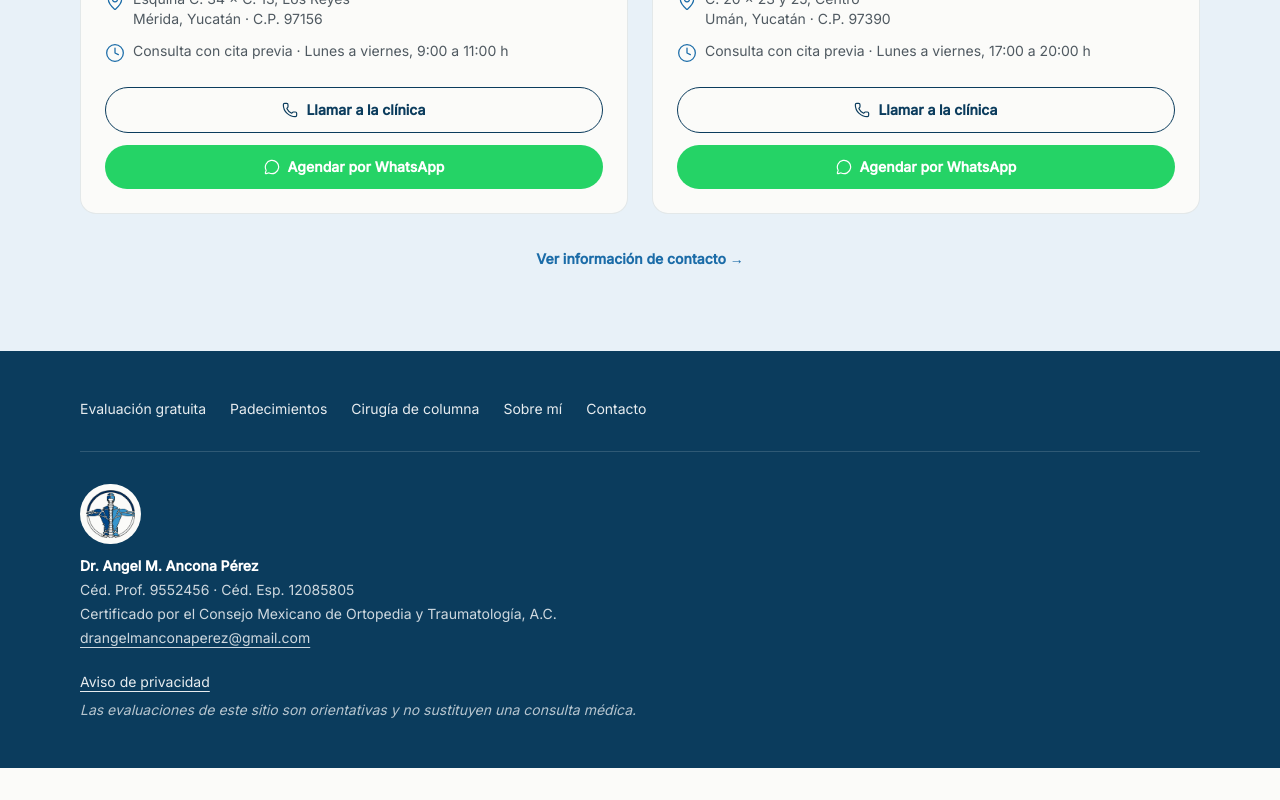
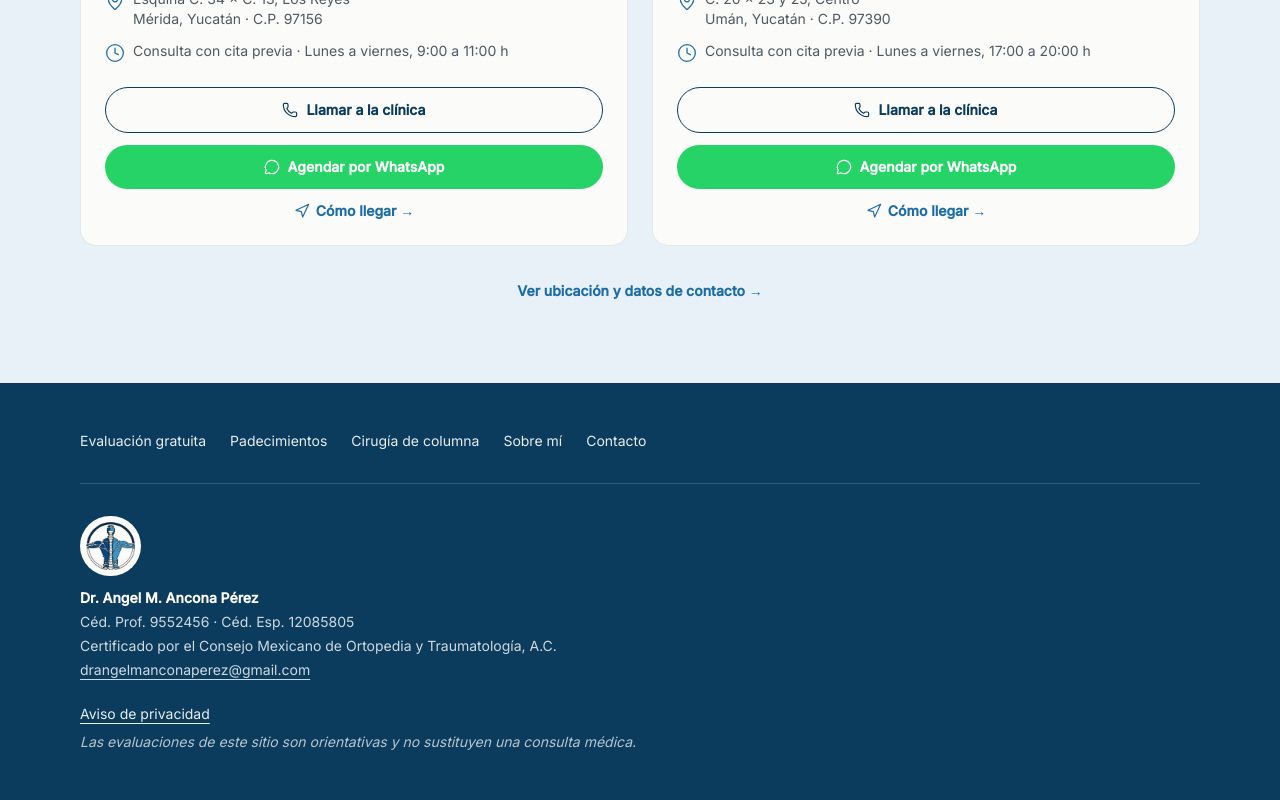
Before and after one commit to Ancona31/dranconacolumna-next, a Next.js app: page / in a window 1280 px wide. Shown: the part 5256-6056 px from the top of the page. Before the commit the page ends 6024 px from the top, so only its background shows below. Built offline with nearby package versions, Linux system fonts and the light colour scheme.

Commit message:
Locations: enlace a Google Maps por sede y corrección de coordenadas de Mérida

```diff
--- a/src/components/home/Locations.tsx
+++ b/src/components/home/Locations.tsx
@@ -1,5 +1,5 @@
 import Link from "next/link";
-import { MapPin, Clock, Phone, MessageCircle } from "lucide-react";
+import { MapPin, Clock, Phone, MessageCircle, Navigation } from "lucide-react";
 import Reveal from "@/components/ui/Reveal";
 import { buildWhatsAppLink } from "@/lib/whatsapp";
 import { SEDES, type Sede } from "@/lib/sedes";
@@ -60,6 +60,16 @@ function SedeCard({ sede }: { sede: Sede }) {
           <MessageCircle className="h-4 w-4 shrink-0" strokeWidth={1.75} />
           Agendar por WhatsApp
         </WhatsAppLink>
+
+        <a
+          href={sede.mapsUrl}
+          target="_blank"
+          rel="noopener noreferrer"
+          className="inline-flex items-center justify-center gap-1.5 font-body text-sm font-semibold text-accent hover:underline"
+        >
+          <Navigation className="h-4 w-4 shrink-0" strokeWidth={1.75} />
+          Cómo llegar →
+        </a>
       </div>
     </div>
   );
@@ -88,7 +98,7 @@ export default function Locations() {
             href="/contacto"
             className="inline-flex font-body text-sm font-semibold text-accent hover:underline"
           >
-            Ver información de contacto →
+            Ver ubicación y datos de contacto →
           </Link>
         </div>
       </div>
--- a/src/lib/sedes.ts
+++ b/src/lib/sedes.ts
@@ -47,14 +47,14 @@ export const SEDES: Sede[] = [
     cp: "97156",
     telefono: "9994957916",
     telefonoDisplay: "999 495 79 16",
-    lat: 20.97999454975812,
-    lng: -89.57208930345675,
+    lat: 20.97978962216484,
+    lng: -89.57207645354667,
     horario: "Lunes a viernes, 9:00 a 11:00 h",
     horarioCorto: "Mañanas · Lun a Vie",
     opens: "09:00",
     closes: "11:00",
     mapsUrl:
-      "https://www.google.com/maps/search/?api=1&query=20.97999454975812,-89.57208930345675",
+      "https://www.google.com/maps/search/?api=1&query=20.97978962216484,-89.57207645354667",
     origen: "sede_merida",
   },
   {
```
